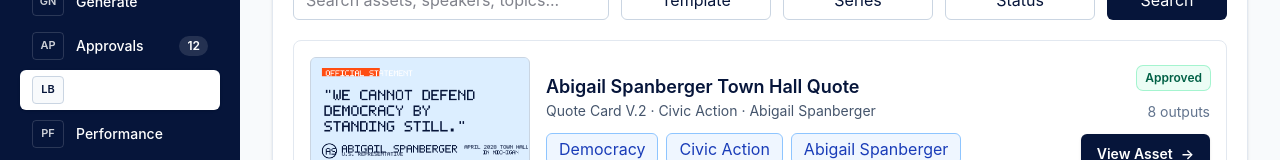
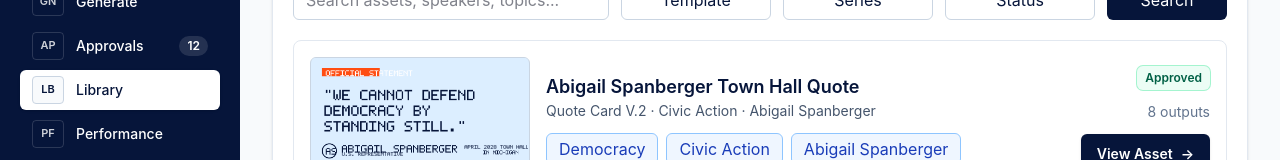
Before and after one commit to paulsjob/media_hub, a Next.js app: page /library in a window 1280 px wide. Shown: the part 310-470 px from the top of the page. Built offline with nearby package versions, Linux system fonts and the light colour scheme.

Commit message:
Improve preview navigation and sidebar contrast

```diff
--- a/src/components/modeck-preview-test.tsx
+++ b/src/components/modeck-preview-test.tsx
@@ -1,5 +1,6 @@
 "use client";
 
+import Link from "next/link";
 import { useState } from "react";
 
 interface ModeckPreviewTestProps {
@@ -272,6 +273,19 @@
                 )}
                 </div>
               </div>
+              {result?.ok ? (
+                <div className="mt-4 flex flex-col gap-3 rounded-md border border-emerald-200 bg-emerald-50 p-4 sm:flex-row sm:items-center sm:justify-between">
+                  <p className="text-sm font-medium text-emerald-950">
+                    Preview looks good? Continue to Generate Package.
+                  </p>
+                  <Link
+                    href="/generate"
+                    className="inline-flex min-h-10 items-center justify-center rounded-md bg-[#06153a] px-4 text-sm font-semibold text-white shadow-sm hover:bg-[#12306a]"
+                  >
+                    Generate Package
+                  </Link>
+                </div>
+              ) : null}
             </section>
 
             <section className="min-w-0 rounded-lg border border-slate-200 bg-white p-4 shadow-sm">
--- a/src/components/ui.tsx
+++ b/src/components/ui.tsx
@@ -215,19 +215,23 @@
       aria-current={active ? "page" : undefined}
       className={`flex h-10 items-center gap-3 rounded-md px-3 text-sm font-medium transition ${focusState} ${
         active
-          ? "bg-white text-[#06153a] shadow-sm"
+          ? "bg-white !text-[#06153a] shadow-sm"
           : "text-white/78 hover:bg-white/8 hover:text-white"
       }`}
+      style={active ? { color: "#06153a" } : undefined}
     >
       <span
         className={`grid h-7 w-8 shrink-0 place-items-center rounded border text-[11px] font-semibold ${
-          active ? "border-slate-300 bg-slate-50 text-[#06153a]" : "border-white/15 text-white/80"
+          active ? "border-slate-300 bg-slate-50 !text-[#06153a]" : "border-white/15 text-white/80"
         }`}
+        style={active ? { color: "#06153a" } : undefined}
         aria-hidden="true"
       >
         {icon}
       </span>
-      <span className="min-w-0 flex-1 whitespace-nowrap">{label}</span>
+      <span className={active ? "min-w-0 flex-1 whitespace-nowrap !text-[#06153a]" : "min-w-0 flex-1 whitespace-nowrap"}>
+        {label}
+      </span>
       {count ? (
         <span
           className={`shrink-0 rounded-full px-2 py-0.5 text-xs font-semibold ${
```
